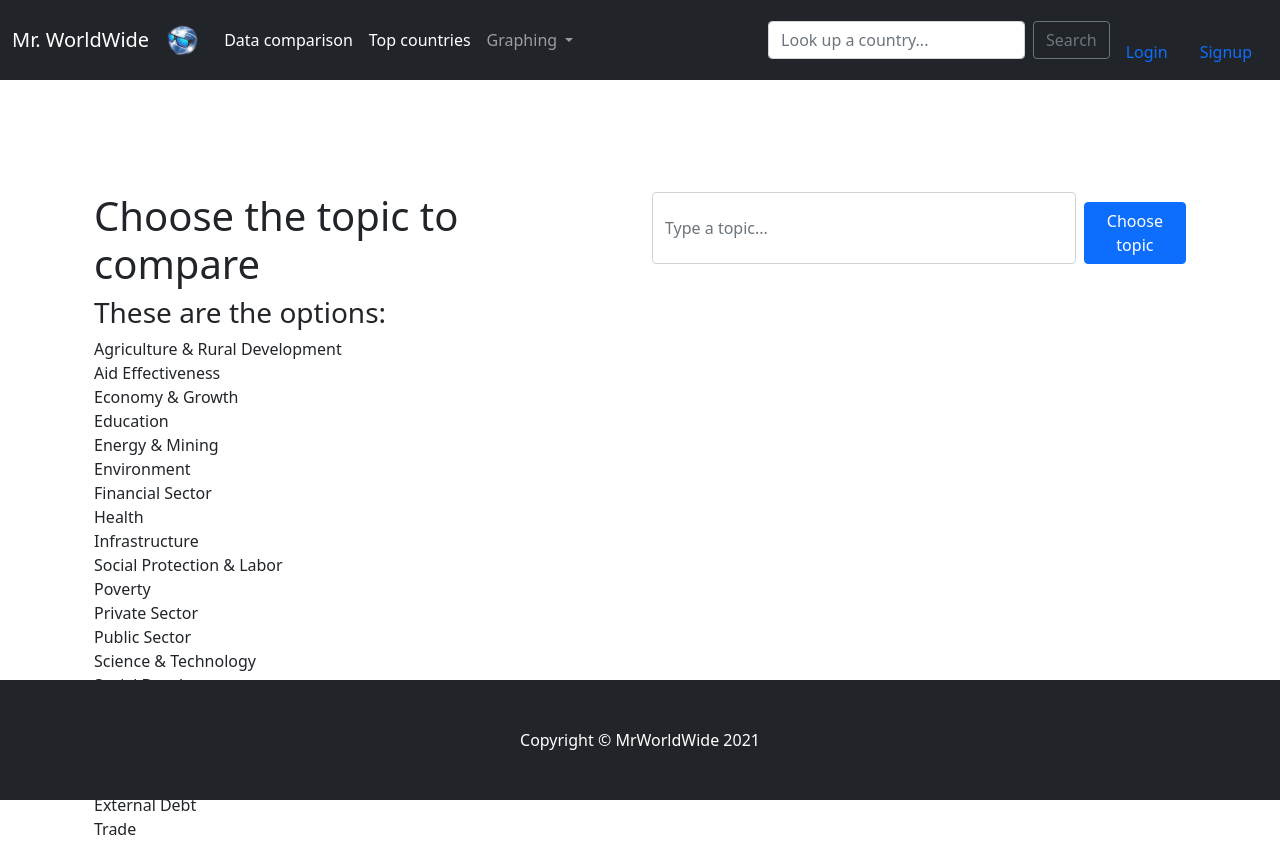
After one commit to 8ctorres/PI-Practica, a Django app: page /compare_data/ in a window 1280 px wide. The commit adds this page. Run offline with Django 3.2, Linux system fonts and the light colour scheme.

Commit message:
Bases de formulario para el CU

```diff
--- /dev/null
+++ b/mrworldwide/compare_data/templates/compare_data/compare_choose_topic.html
@@ -0,0 +1,40 @@
+{% extends "base.html" %} {% block content %}
+
+    <div class="container" style="margin-top: 10%;">
+            <div class="row justify-content-center">
+            <div class="col-6">
+                <h1>Choose the topic to compare</h1>
+                <h3>These are the options:</h3>
+                <ul class="list-unstyled">
+                    <li>Agriculture & Rural Development</li>
+                    <li>Aid Effectiveness</li>
+                    <li>Economy & Growth</li>
+                    <li>Education</li>
+                    <li>Energy & Mining</li>
+                    <li>Environment</li>
+                    <li>Financial Sector</li>
+                    <li>Health</li>
+                    <li>Infrastructure</li>
+                    <li>Social Protection & Labor</li>
+                    <li>Poverty</li>
+                    <li>Private Sector</li>
+                    <li>Public Sector</li>
+                    <li>Science & Technology</li>
+                    <li>Social Development</li>
+                    <li>Urban Development</li>
+                    <li>Gender</li></li>
+                    <li>Millenium development goals</li>
+                    <li>Climate Change</li>
+                    <li>External Debt</li>
+                    <li>Trade</li>
+                  </ul>
+            </div>
+            <div class="col-6">
+                <form class="d-flex" method=GET action="{% url 'compare_index'%}">
+                    <input class="form-control me-2" id="compare_form" type="search" placeholder="Type a topic..." aria-label="compare_form" name="choose_topic">
+                    <button type="submit" class="btn btn-primary" style= "margin-top: 2%;">Choose topic</button>
+                </form>
+            </div>
+        </div>
+    </div>
+{% endblock %}
--- a/mrworldwide/compare_data/urls.py
+++ b/mrworldwide/compare_data/urls.py
@@ -2,5 +2,6 @@ from django.conf.urls import url
 from . import views
 
 urlpatterns = [
-    url(r'^$', views.compare, name='compare_index'),
+    url(r'^$', views.compare_choose_topic, name='compare_choose_topic'),
+    url(r'^compare', views.compare, name='compare_index'),
 ]
--- a/mrworldwide/compare_data/views.py
+++ b/mrworldwide/compare_data/views.py
@@ -3,4 +3,23 @@ from django.shortcuts import render
 # Create your views here.
 
 def compare(request):
-    return render(request, 'compare_data/compare.html')
+    topic_list = ['Agriculture & Rural Development','Aid Effectiveness', 'Education',
+                  'Economy & Growth','Energy & Mining','Environment','Financial Sector',
+                  'Health','Infrastructure','Social Protection & Labor','Poverty',
+                  'Private Sector','Public Sector','Science & Technology',
+                  'Social Development','Urban Development','Gender','Millenium development goals',
+                  'External Debt','Trade']
+    topic_list_lower = map(lambda x:x.lower(), topic_list)
+    if request.method == 'GET':
+        try:
+            topic = request.GET['choose_topic']
+            if topic.lower() in topic_list_lower:
+                context={'topic':topic}
+            else:
+                context={"error": "Invalid topic"}
+        except:
+            context = {"error": "Unexpected error"}
+    return render(request, 'compare_data/compare.html', context)
+
+def compare_choose_topic(request):
+    return render(request, 'compare_data/compare_choose_topic.html')
--- a/mrworldwide/mrworldwide/urls.py
+++ b/mrworldwide/mrworldwide/urls.py
@@ -28,7 +28,7 @@ print(pais)"""
 urlpatterns = [
     url(r'^admin/', admin.site.urls),
     url('', include('homepage.urls')),
-    url(r'^compare/', include('compare_data.urls')),
+    url(r'^compare_data/', include('compare_data.urls')),
     url(r'^top/', include('top_countries.urls')),
     url(r'^graphs/', include('graphs.urls')),
     url(r'^search/', include('search_countries.urls')),
--- a/mrworldwide/search_countries/views.py
+++ b/mrworldwide/search_countries/views.py
@@ -1,6 +1,4 @@
-from django.http.request import QueryDict
 from django.shortcuts import render
-from django.http import HttpResponse
 from apis.restcountries import get_countries_by_name
 from apis.exceptions import APIRequestException
 
--- a/mrworldwide/templates/base.html
+++ b/mrworldwide/templates/base.html
@@ -34,7 +34,7 @@
             <div class="collapse navbar-collapse" id="navbarSupportedContent">
               <ul class="navbar-nav me-auto mb-2 mb-lg-0">
                 <li class="nav-item">
-                  <a class="nav-link active" aria-current="page" href="{% url 'compare_index'%}">Data comparison</a>
+                  <a class="nav-link active" aria-current="page" href="{% url 'compare_choose_topic'%}">Data comparison</a>
                 </li>
                 <li class="nav-item">
                   <a class="nav-link active" aria-current="page" href="{% url 'top_index'%}">Top countries</a>
```
Also changed, not shown: mrworldwide/compare_data/templates/compare_data/compare.html (+26 -4 lines).
